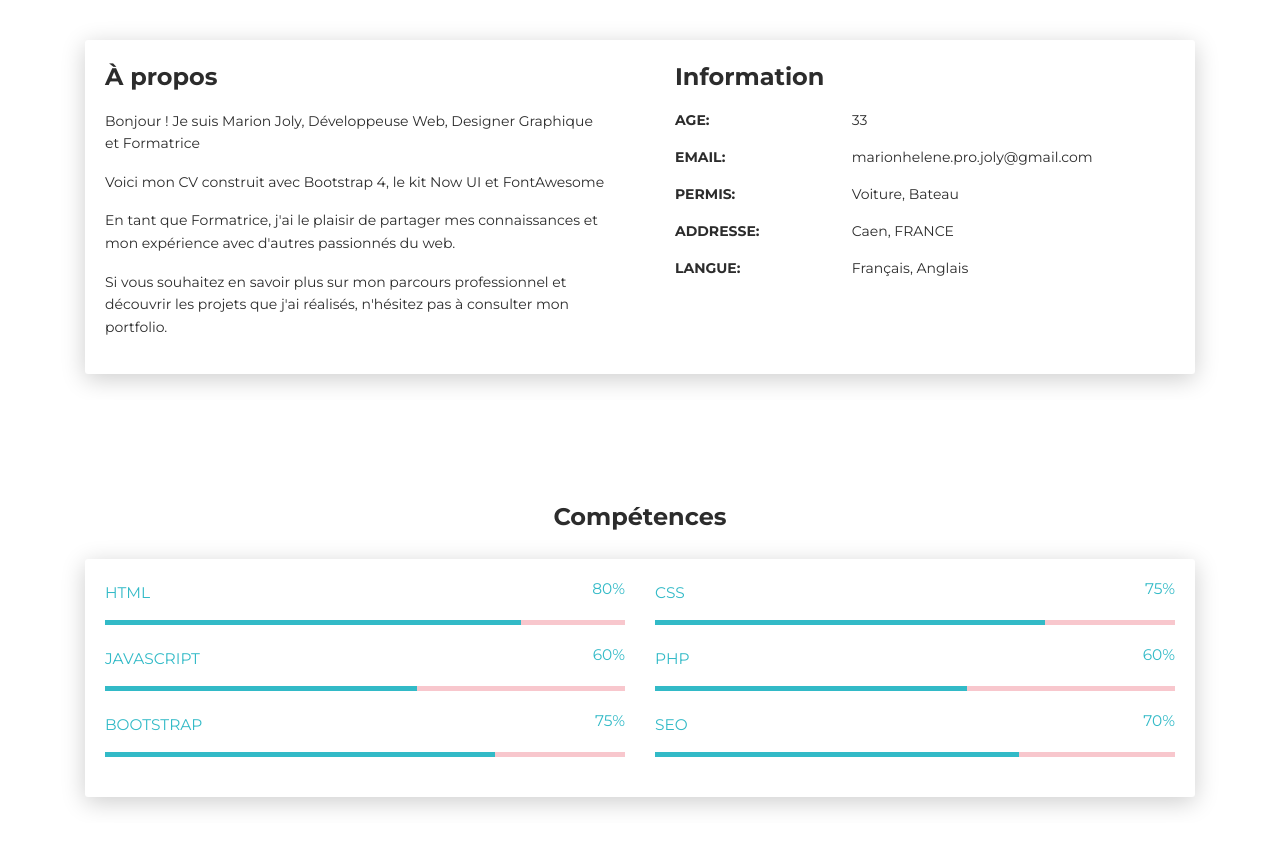
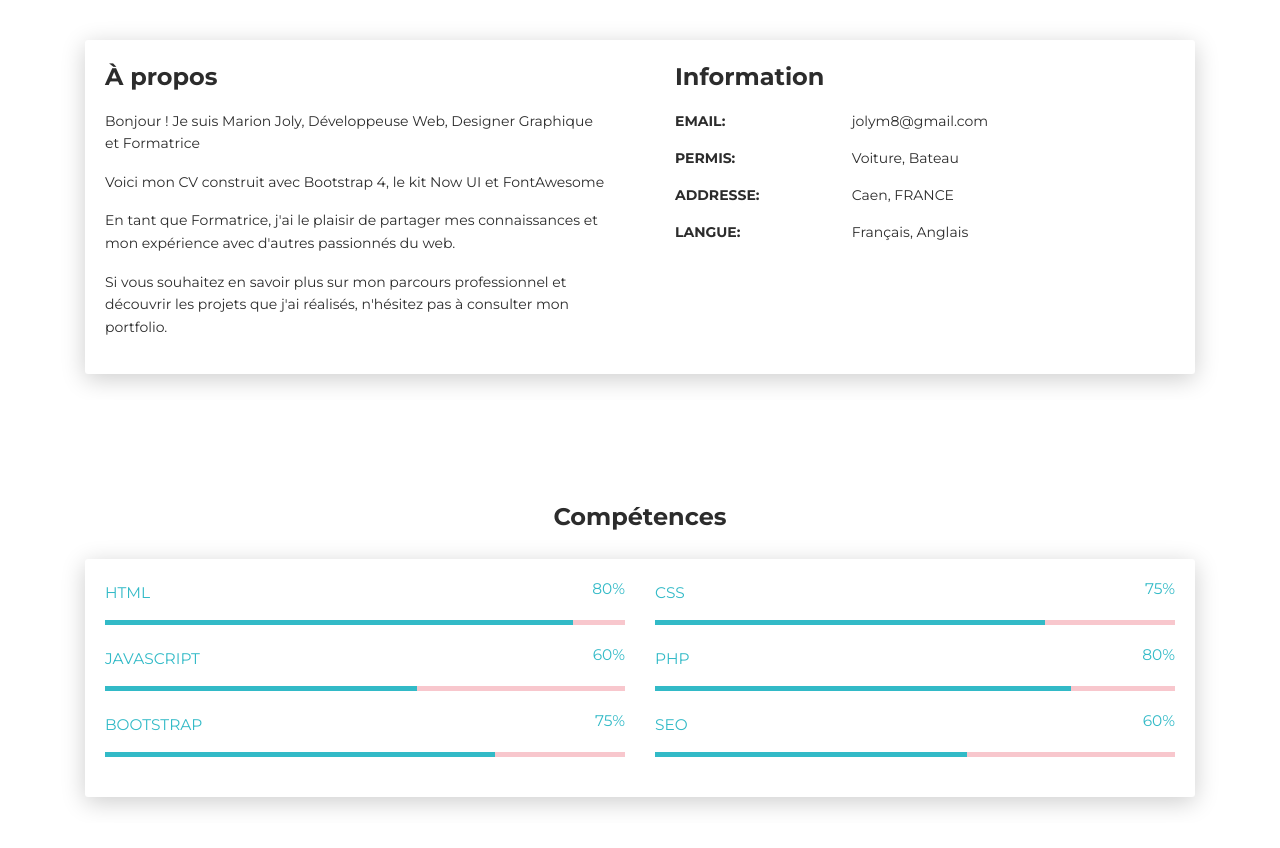
Before and after one commit to Mhyssa/Mon-Cv-en-ligne-2023, a plain HTML site: page index.html in a window 1280 px wide. Shown: the part 580-1428 px from the top of the page. Drawn offline with Linux system fonts and the light colour scheme.

Commit message:
:sparkles: CV Resume update

```diff
--- a/index.html
+++ b/index.html
@@ -80,13 +80,13 @@
         <div class="col-lg-6 col-md-12">
           <div class="card-body">
             <div class="h4 mt-0 title">Information</div>
-            <div class="row">
+            <!-- <div class="row">
               <div class="col-sm-4"><strong class="text-uppercase">Age:</strong></div>
               <div class="col-sm-8">33</div>
-            </div>
+            </div> -->
             <div class="row mt-3">
               <div class="col-sm-4"><strong class="text-uppercase">Email:</strong></div>
-              <div class="col-sm-8">marionhelene.pro.joly@gmail.com</div>
+              <div class="col-sm-8">jolym8@gmail.com</div>
             </div>
             <div class="row mt-3">
               <div class="col-sm-4"><strong class="text-uppercase">Permis:</strong></div>
@@ -115,7 +115,7 @@
           <div class="col-md-6">
             <div class="progress-container progress-primary"><span class="progress-badge">HTML</span>
               <div class="progress">
-                <div class="progress-bar progress-bar-primary" data-aos="progress-full" data-aos-offset="10" data-aos-duration="2000" role="progressbar" aria-valuenow="60" aria-valuemin="0" aria-valuemax="100" style="width: 80%;"></div><span class="progress-value">80%</span>
+                <div class="progress-bar progress-bar-primary" data-aos="progress-full" data-aos-offset="10" data-aos-duration="2000" role="progressbar" aria-valuenow="60" aria-valuemin="0" aria-valuemax="100" style="width: 90%;"></div><span class="progress-value">80%</span>
               </div>
             </div>
           </div>
@@ -138,7 +138,7 @@
           <div class="col-md-6">
             <div class="progress-container progress-primary"><span class="progress-badge">PHP</span>
               <div class="progress">
-                <div class="progress-bar progress-bar-primary" data-aos="progress-full" data-aos-offset="10" data-aos-duration="2000" role="progressbar" aria-valuenow="60" aria-valuemin="0" aria-valuemax="100" style="width: 60%;"></div><span class="progress-value">60%</span>
+                <div class="progress-bar progress-bar-primary" data-aos="progress-full" data-aos-offset="10" data-aos-duration="2000" role="progressbar" aria-valuenow="60" aria-valuemin="0" aria-valuemax="100" style="width: 80%;"></div><span class="progress-value">80%</span>
               </div>
             </div>
           </div>
@@ -154,7 +154,7 @@
           <div class="col-md-6">
             <div class="progress-container progress-primary"><span class="progress-badge">SEO</span>
               <div class="progress">
-                <div class="progress-bar progress-bar-primary" data-aos="progress-full" data-aos-offset="10" data-aos-duration="2000" role="progressbar" aria-valuenow="60" aria-valuemin="0" aria-valuemax="100" style="width: 70%;"></div><span class="progress-value">70%</span>
+                <div class="progress-bar progress-bar-primary" data-aos="progress-full" data-aos-offset="10" data-aos-duration="2000" role="progressbar" aria-valuenow="60" aria-valuemin="0" aria-valuemax="100" style="width: 60%;"></div><span class="progress-value">60%</span>
               </div>
             </div>
           </div>
```
Also changed, not shown: 1 other file.
